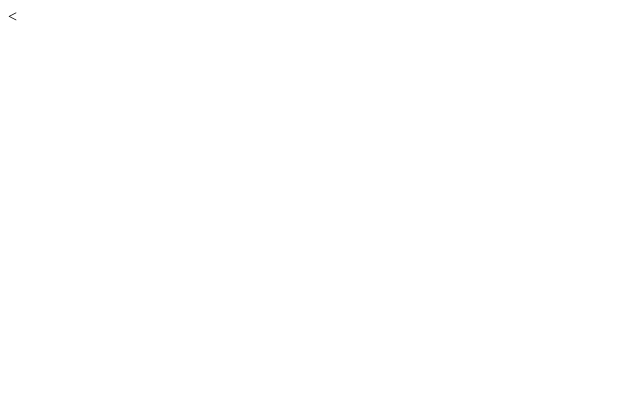
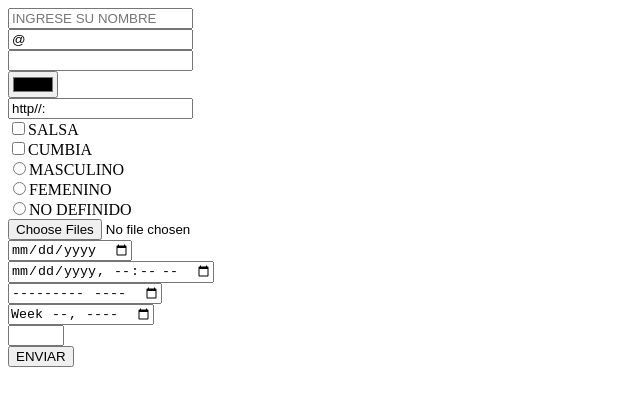
Before and after one commit to steven0989/MSteMOROCHO, a plain HTML site: page index.html in a window 1280 px wide. Shown: the whole page, without its empty margins (0-640 px from the left). Drawn offline with Linux system fonts and the light colour scheme.

Commit message:
Update index.html

```diff
--- a/index.html
+++ b/index.html
@@ -2,4 +2,22 @@
 <html>
 <head>
 
-<
+<form action="procesar.php" method="POST">
+				<input type="text" name="nombre" placeholder="INGRESE SU NOMBRE" required><br>
+				<input type="email" value="@"><br>
+				<input type="password" name="contraseña" id="" required minlength="4" maxlength="15"><br>
+				<input type="color" name="color" id=""><br>
+				<input type="url" name="web" value="http//:" required><br>
+				<input type="checkbox" name="SALSA" id="">SALSA<br>
+				<input type="checkbox" name="CUMBIA" id="">CUMBIA<br>
+				<input type="radio" name="GENERO" id="">MASCULINO<br>
+				<input type="radio" name="GENERO" id="">FEMENINO<br>
+				<input type="radio" name="GENERO" id="">NO DEFINIDO<br>
+				<input type="file" name="archivos" multiple><br>
+				<input type="date" name="fecha" id=""><br>
+				<input type="datetime-local" name="local" id=""><br>
+				<input type="month" name="mes" id=""><br>
+				<input type="week" name="semana" id=""><br>
+				<input type="number" name="numeros" min="18" max="65"><br>
+				<input type="submit" value="ENVIAR">
+			</form>
```
